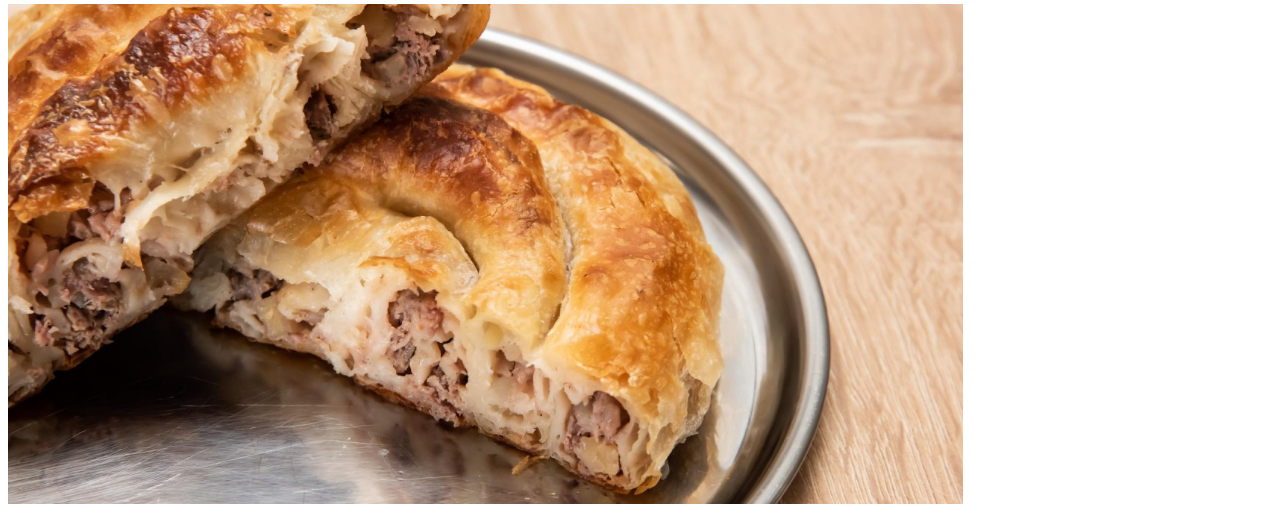
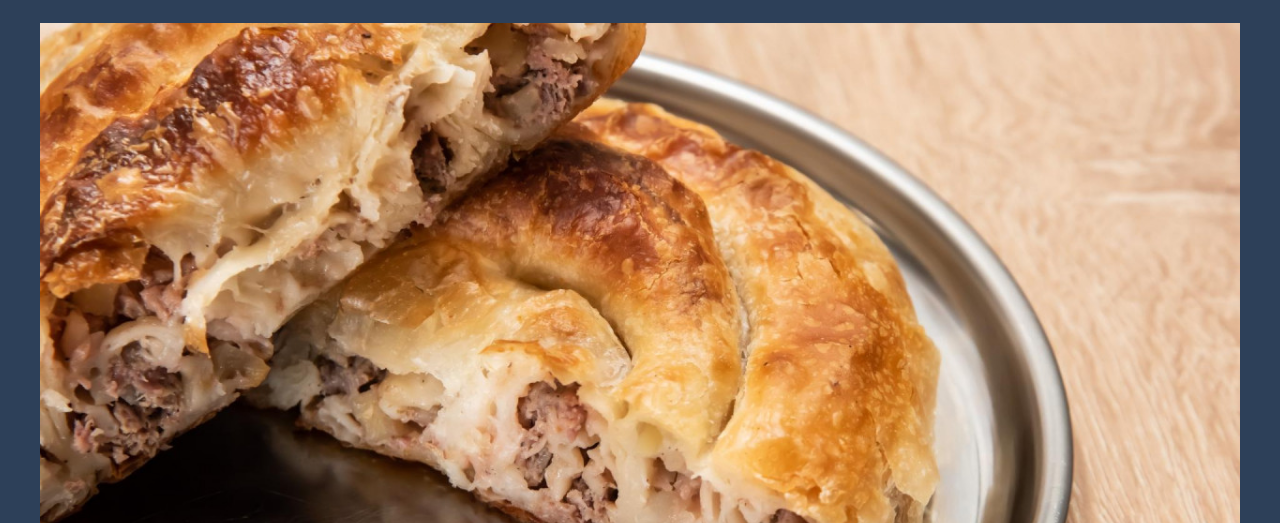
Before and after one commit to idkmate11/odin-recipes, a plain HTML site: page recipes/burek.html in a window 1280 px wide. Shown: the part 94-617 px from the top of the page. Drawn offline with Linux system fonts and the light colour scheme; files that its build step writes are made by us from their sources; the site is published under a folder, as on GitHub Pages, so addresses that start at the root find nothing.

Commit message:
i messed up again yay

```diff
--- a/recipes/burek.html
+++ b/recipes/burek.html
@@ -1,7 +1,7 @@
 <!DOCTYPE html>
 <html lang="en">
   <head>
-    <link rel="stylesheet" href="/style.css" />
+    <link rel="stylesheet" href="../css/style.css" />
     <meta charset="UTF-8" />
     <meta name="viewport" content="width=device-width, initial-scale=1.0" />
     <title>Document</title>
```
Also changed, not shown: index.html (+1 -1 lines), recipes/cevapi.html (+1 -1 lines), recipes/lasagna.html (+1 -1 lines).
